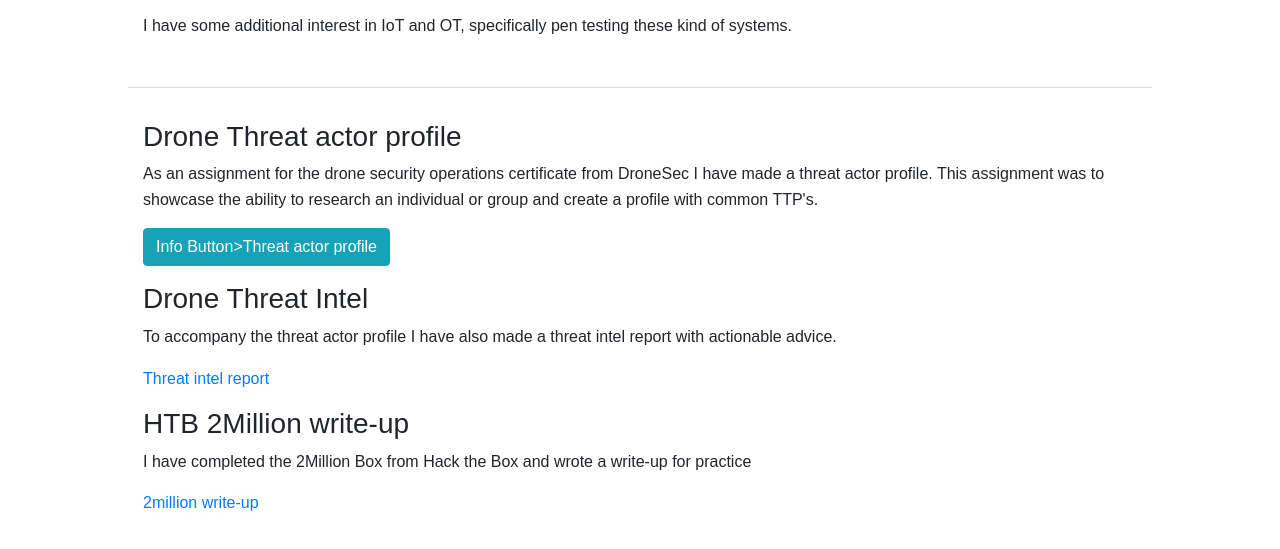
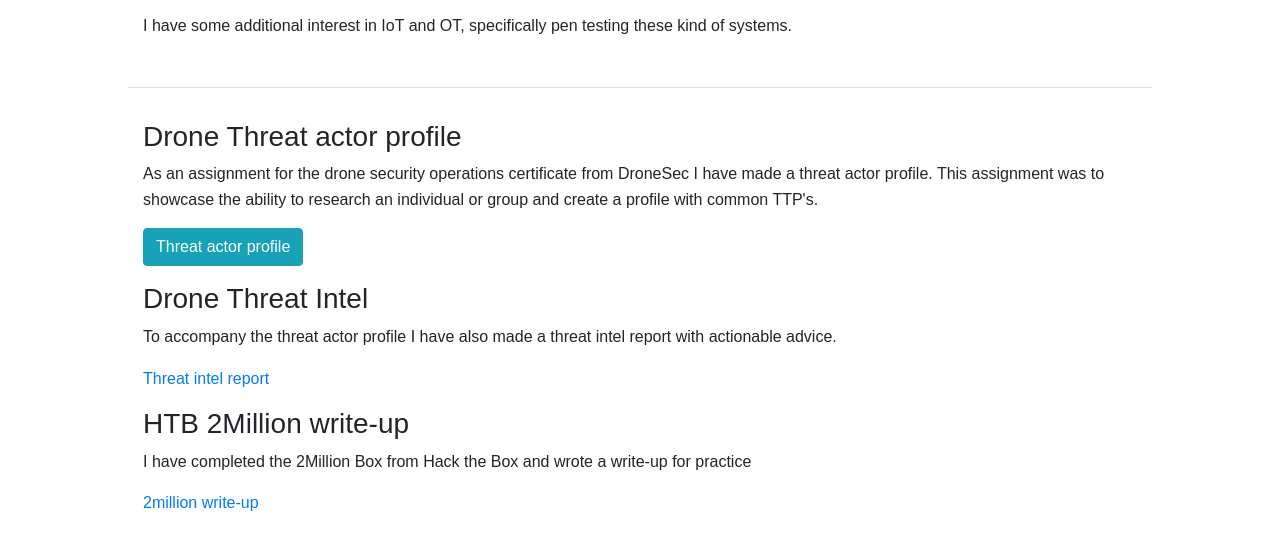
Before and after one commit to 1r0ns1d3/1r0ns1d3.github.io, a plain HTML site: page index.html in a window 1280 px wide. Shown: the part 147-696 px from the top of the page. Drawn offline with nearby package versions, Linux system fonts and the light colour scheme.

Commit message:
Update index.html

```diff
--- a/index.html
+++ b/index.html
@@ -53,7 +53,7 @@
         <div class="achievement">
             <h3>Drone Threat actor profile</h3>
             <p>As an assignment for the drone security operations certificate from DroneSec I have made a threat actor profile. This assignment was to showcase the ability to research an individual or group and create a profile with common TTP's.</p>
-	    <p><a href=reports/pdf/Threat%20actor%20profile.pdf class="btn btn-info">Info Button>Threat actor profile</a></p>
+	    <p><a href=reports/pdf/Threat%20actor%20profile.pdf class="btn btn-info">Threat actor profile</a></p>
 	<div class="achievement">
 	    <h3>Drone Threat Intel</h3>
 	    <p>To accompany the threat actor profile I have also made a threat intel report with actionable advice.</p>
```
